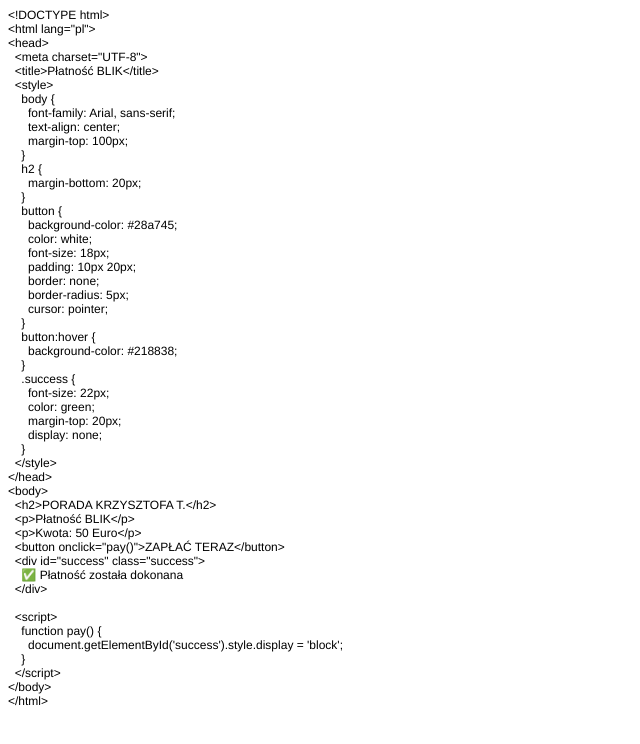
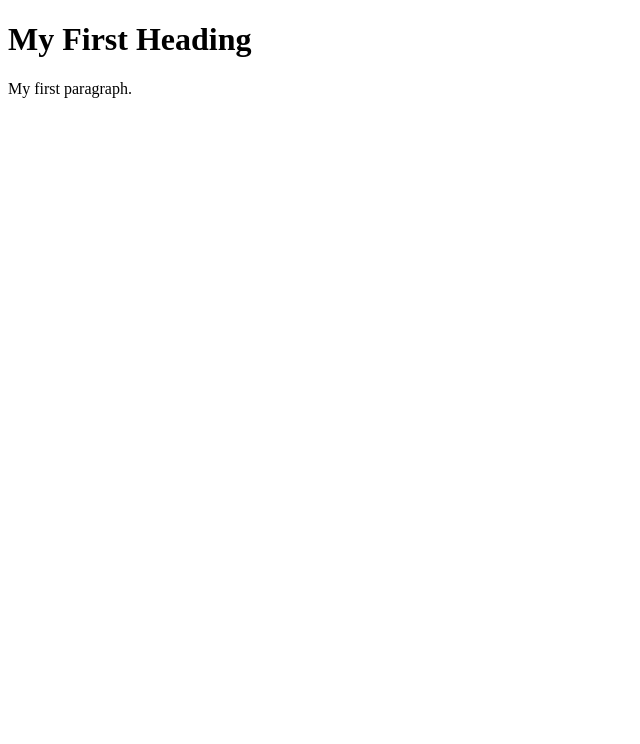
Before and after one commit to Ivvonka/platnoscKrzysztofT, a plain HTML site: page index.html in a window 1280 px wide. Shown: the whole page, without its empty margins (0-640 px from the left). Drawn offline with Linux system fonts and the light colour scheme.

Commit message:
Update index.html

```diff
--- a/index.html
+++ b/index.html
@@ -1,66 +1,9 @@
-<!DOCTYPE html PUBLIC "-//W3C//DTD HTML 4.01//EN" "http://www.w3.org/TR/html4/strict.dtd">
+<!DOCTYPE html>
 <html>
-<head>
-  <meta http-equiv="Content-Type" content="text/html; charset=utf-8">
-  <meta http-equiv="Content-Style-Type" content="text/css">
-  <title></title>
-  <meta name="Generator" content="Cocoa HTML Writer">
-  <meta name="CocoaVersion" content="2575.7">
-  <style type="text/css">
-    p.p1 {margin: 0.0px 0.0px 0.0px 0.0px; font: 12.0px Helvetica}
-    p.p2 {margin: 0.0px 0.0px 0.0px 0.0px; font: 12.0px Helvetica; min-height: 14.0px}
-  </style>
-</head>
 <body>
-<p class="p1">&lt;!DOCTYPE html&gt;</p>
-<p class="p1">&lt;html lang="pl"&gt;</p>
-<p class="p1">&lt;head&gt;</p>
-<p class="p1"><span class="Apple-converted-space">  </span>&lt;meta charset="UTF-8"&gt;</p>
-<p class="p1"><span class="Apple-converted-space">  </span>&lt;title&gt;Płatność BLIK&lt;/title&gt;</p>
-<p class="p1"><span class="Apple-converted-space">  </span>&lt;style&gt;</p>
-<p class="p1"><span class="Apple-converted-space">    </span>body {</p>
-<p class="p1"><span class="Apple-converted-space">      </span>font-family: Arial, sans-serif;</p>
-<p class="p1"><span class="Apple-converted-space">      </span>text-align: center;</p>
-<p class="p1"><span class="Apple-converted-space">      </span>margin-top: 100px;</p>
-<p class="p1"><span class="Apple-converted-space">    </span>}</p>
-<p class="p1"><span class="Apple-converted-space">    </span>h2 {</p>
-<p class="p1"><span class="Apple-converted-space">      </span>margin-bottom: 20px;</p>
-<p class="p1"><span class="Apple-converted-space">    </span>}</p>
-<p class="p1"><span class="Apple-converted-space">    </span>button {</p>
-<p class="p1"><span class="Apple-converted-space">      </span>background-color: #28a745;</p>
-<p class="p1"><span class="Apple-converted-space">      </span>color: white;</p>
-<p class="p1"><span class="Apple-converted-space">      </span>font-size: 18px;</p>
-<p class="p1"><span class="Apple-converted-space">      </span>padding: 10px 20px;</p>
-<p class="p1"><span class="Apple-converted-space">      </span>border: none;</p>
-<p class="p1"><span class="Apple-converted-space">      </span>border-radius: 5px;</p>
-<p class="p1"><span class="Apple-converted-space">      </span>cursor: pointer;</p>
-<p class="p1"><span class="Apple-converted-space">    </span>}</p>
-<p class="p1"><span class="Apple-converted-space">    </span>button:hover {</p>
-<p class="p1"><span class="Apple-converted-space">      </span>background-color: #218838;</p>
-<p class="p1"><span class="Apple-converted-space">    </span>}</p>
-<p class="p1"><span class="Apple-converted-space">    </span>.success {</p>
-<p class="p1"><span class="Apple-converted-space">      </span>font-size: 22px;</p>
-<p class="p1"><span class="Apple-converted-space">      </span>color: green;</p>
-<p class="p1"><span class="Apple-converted-space">      </span>margin-top: 20px;</p>
-<p class="p1"><span class="Apple-converted-space">      </span>display: none;</p>
-<p class="p1"><span class="Apple-converted-space">    </span>}</p>
-<p class="p1"><span class="Apple-converted-space">  </span>&lt;/style&gt;</p>
-<p class="p1">&lt;/head&gt;</p>
-<p class="p1">&lt;body&gt;</p>
-<p class="p1"><span class="Apple-converted-space">  </span>&lt;h2&gt;PORADA KRZYSZTOFA T.&lt;/h2&gt;</p>
-<p class="p1"><span class="Apple-converted-space">  </span>&lt;p&gt;Płatność BLIK&lt;/p&gt;</p>
-<p class="p1"><span class="Apple-converted-space">  </span>&lt;p&gt;Kwota: 50 Euro&lt;/p&gt;</p>
-<p class="p1"><span class="Apple-converted-space">  </span>&lt;button onclick="pay()"&gt;ZAPŁAĆ TERAZ&lt;/button&gt;</p>
-<p class="p1"><span class="Apple-converted-space">  </span>&lt;div id="success" class="success"&gt;</p>
-<p class="p1"><span class="Apple-converted-space">    </span>✅ Płatność została dokonana</p>
-<p class="p1"><span class="Apple-converted-space">  </span>&lt;/div&gt;</p>
-<p class="p2"><br></p>
-<p class="p1"><span class="Apple-converted-space">  </span>&lt;script&gt;</p>
-<p class="p1"><span class="Apple-converted-space">    </span>function pay() {</p>
-<p class="p1"><span class="Apple-converted-space">      </span>document.getElementById('success').style.display = 'block';</p>
-<p class="p1"><span class="Apple-converted-space">    </span>}</p>
-<p class="p1"><span class="Apple-converted-space">  </span>&lt;/script&gt;</p>
-<p class="p1">&lt;/body&gt;</p>
-<p class="p1">&lt;/html&gt;</p>
+
+<h1>My First Heading</h1>
+<p>My first paragraph.</p>
+
 </body>
 </html>
```
